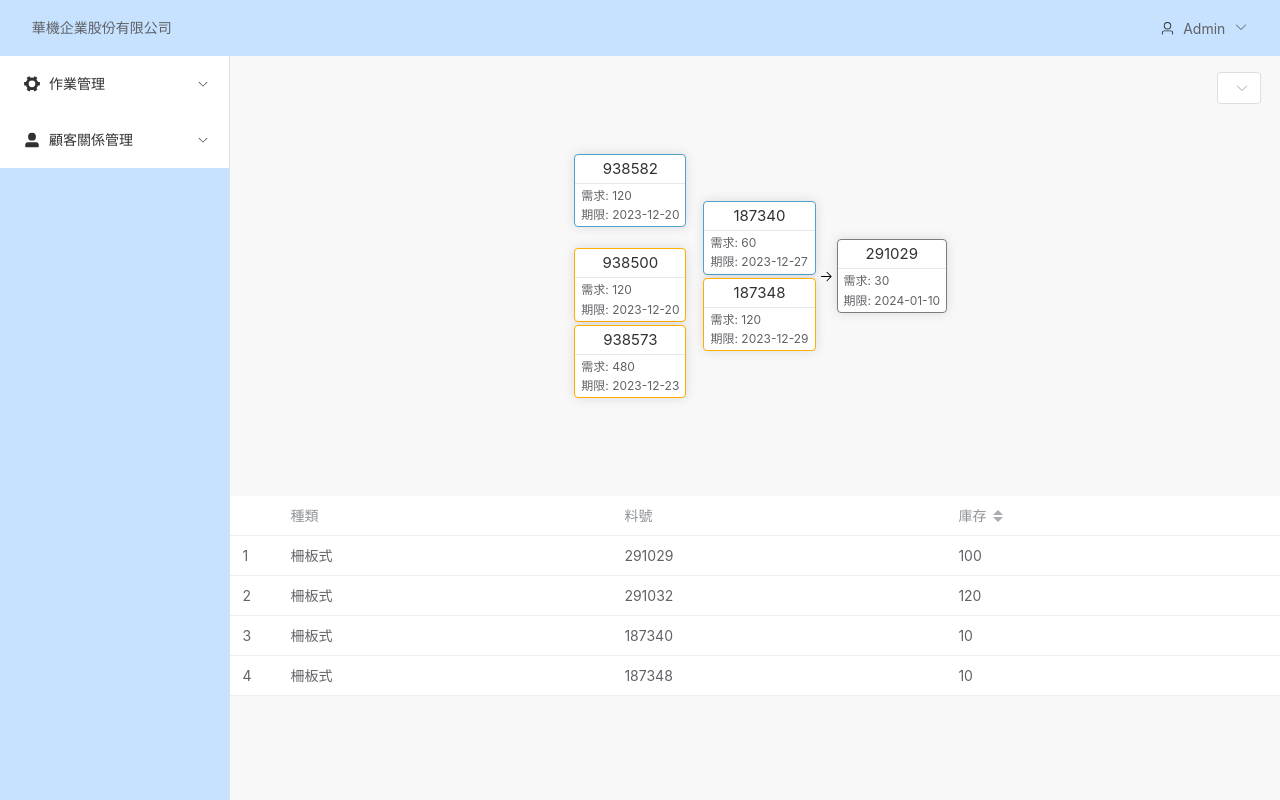
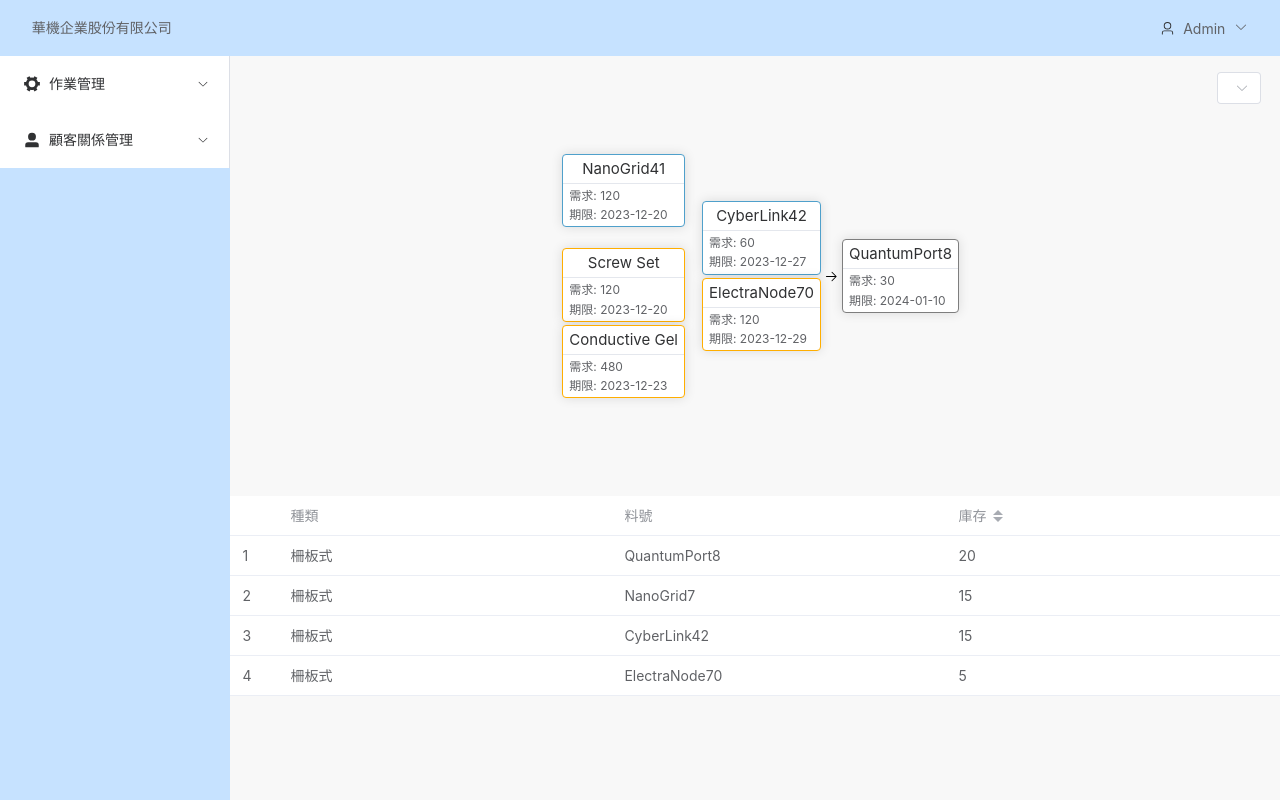
Before and after one commit to frafishen/Operation-System, a Vue app in the folder frontend/: page /ProductionOrderManPage in a window 1280 px wide. Built offline with nearby package versions, Linux system fonts and the light colour scheme.

Commit message:
refactor: refactor data

```diff
--- a/frontend/src/views/ProductionOrderManPage.vue
+++ b/frontend/src/views/ProductionOrderManPage.vue
@@ -36,35 +36,35 @@ const options = ref([
 
 // Pert Chart Data
 const chartData = ref({
-    part_no: "291029",
+    part_no: "QuantumPort8",
     quantity: 30,
     date: "2024-01-10",
     materials: [
         {
-            part_no: "187340",
+            part_no: "CyberLink42",
             quantity: 60,
             date: "2023-12-27",
             materials: [
                 {
-                    part_no: "938582",
+                    part_no: "NanoGrid41",
                     quantity: 120,
                     date: "2023-12-20",
                     materials: []
                 }]
         },
         {
-            part_no: "187348",
+            part_no: "ElectraNode70",
             quantity: 120,
             date: "2023-12-29",
             materials: [
                 {
-                    part_no: "938500",
+                    part_no: "Screw Set",
                     quantity: 120,
                     date: "2023-12-20",
                     materials: []
                 },
                 {
-                    part_no: "938573",
+                    part_no: "Conductive Gel",
                     quantity: 480,
                     date: "2023-12-23",
                     materials: []
@@ -80,26 +80,26 @@ const tableData = [
     {
         index: 0,
         type: '柵板式',
-        part_no: '291029',
-        inv_amount: 100,
+        part_no: 'QuantumPort8',
+        inv_amount: 20,
     },
     {
         index: 1,
         type: '柵板式',
-        part_no: '291032',
-        inv_amount: 120,
+        part_no: 'NanoGrid7',
+        inv_amount: 15,
     },
     {
         index: 2,
         type: '柵板式',
-        part_no: '187340',
-        inv_amount: 10,
+        part_no: 'CyberLink42',
+        inv_amount: 15,
     },
     {
         index: 3,
         type: '柵板式',
-        part_no: '187348',
-        inv_amount: 10,
+        part_no: 'ElectraNode70',
+        inv_amount: 5,
     }
 ];
 
@@ -119,33 +119,33 @@ const handleCurrentChange = (val) => {
 
 const products = ref([
     {
-        part_no: "291029",
-        quantity: 30,
+        part_no: "QuantumPort8",
+        quantity: 20,
         date: "2024-01-10",
         materials: [{
-            part_no: "187340",
-            quantity: 60,
+            part_no: "CyberLink42",
+            quantity: 20,
             date: "2023-12-27",
             materials: [{
-                part_no: "938582",
-                quantity: 120,
+                part_no: "NanoGrid41",
+                quantity: 40,
                 date: "2023-12-20",
                 material: []
             }]
         },
         {
-            part_no: "187348",
-            quantity: 120,
+            part_no: "ElectraNode70",
+            quantity: 20,
             date: "2023-12-29",
             materials: [{
-                part_no: "938500",
-                quantity: 120,
+                part_no: "Screw Set",
+                quantity: 60,
                 date: "2023-12-20",
                 material: []
             },
             {
-                part_no: "938573",
-                quantity: 480,
+                part_no: "Conductive Gel",
+                quantity: 60,
                 date: "2023-12-23",
                 material: []
             }
@@ -154,21 +154,21 @@ const products = ref([
         ]
     },
     {
-        part_no: "291032",
+        part_no: "NanoGrid7",
         quantity: 90,
         date: "2024-01-10",
         materials: [{
-            part_no: "187347",
+            part_no: "NanoGrid79",
             quantity: 120,
             date: "2023-12-29",
             materials: [{
-                part_no: "928570",
+                part_no: "Mounting Brackets",
                 quantity: 120,
                 date: "2023-12-20",
                 material: []
             },
             {
-                part_no: "928576",
+                part_no: "Circuit Board",
                 quantity: 480,
                 date: "2023-12-23",
                 material: []
@@ -177,29 +177,29 @@ const products = ref([
         }]
     },
     {
-        part_no: "187340",
-        quantity: 60,
+        part_no: "CyberLink42",
+        quantity: 20,
         date: "2023-12-29",
         materials: [{
-            part_no: "938582",
-            quantity: 120,
+            part_no: "NanoGrid41",
+            quantity: 40,
             date: "2023-12-20",
             material: []
         }]
     },
     {
-        part_no: "187348",
-        quantity: 120,
+        part_no: "ElectraNode70",
+        quantity: 20,
         date: "2023-12-29",
         materials: [{
-            part_no: "938500",
-            quantity: 120,
+            part_no: "Screw Set",
+            quantity: 60,
             date: "2023-12-20",
             material: []
         },
         {
-            part_no: "938573",
-            quantity: 480,
+            part_no: "Conductive Gel",
+            quantity: 60,
             date: "2023-12-23",
             material: []
         }
```
